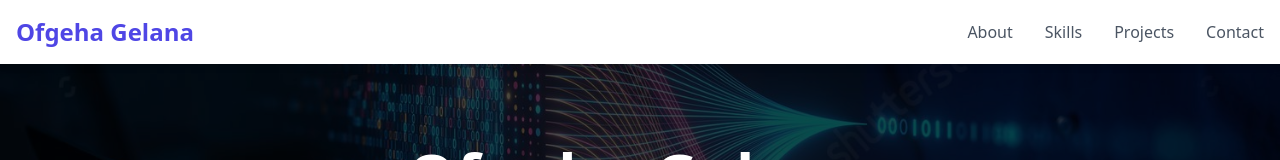
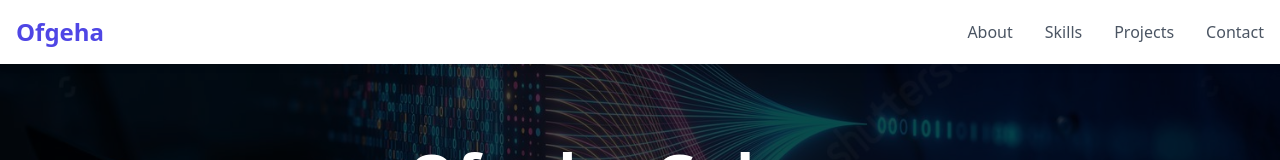
Before and after one commit to Ofgeha-Gelana/reac-portfolio, a React (Vite) app: page / in a window 1280 px wide. Shown: the top 160 px of the page. Built offline with nearby package versions, Linux system fonts and the light colour scheme.

Commit message:
modified header

```diff
--- a/src/components/Header.tsx
+++ b/src/components/Header.tsx
@@ -76,7 +76,7 @@
   return (
     <header className="bg-white shadow-md sticky top-0 z-50">
       <div className="container mx-auto px-4 py-4 flex justify-between items-center">
-        <h1 className="text-2xl font-bold text-indigo-600">Ofgeha Gelana</h1>
+        <h1 className="text-2xl font-bold text-indigo-600">Ofgeha</h1>
         <nav className="hidden md:flex space-x-8">
           <a href="#about" className="text-gray-600 hover:text-indigo-600 transition duration-300">About</a>
           <a href="#skills" className="text-gray-600 hover:text-indigo-600 transition duration-300">Skills</a>
```
